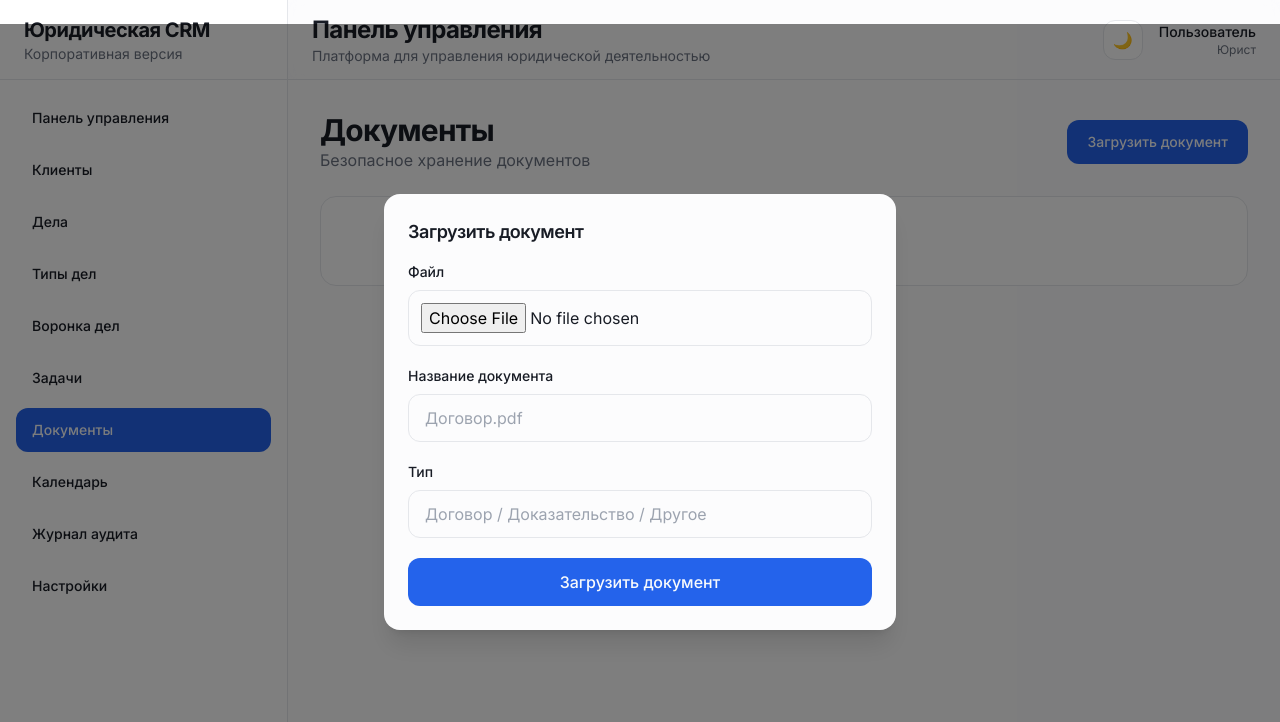
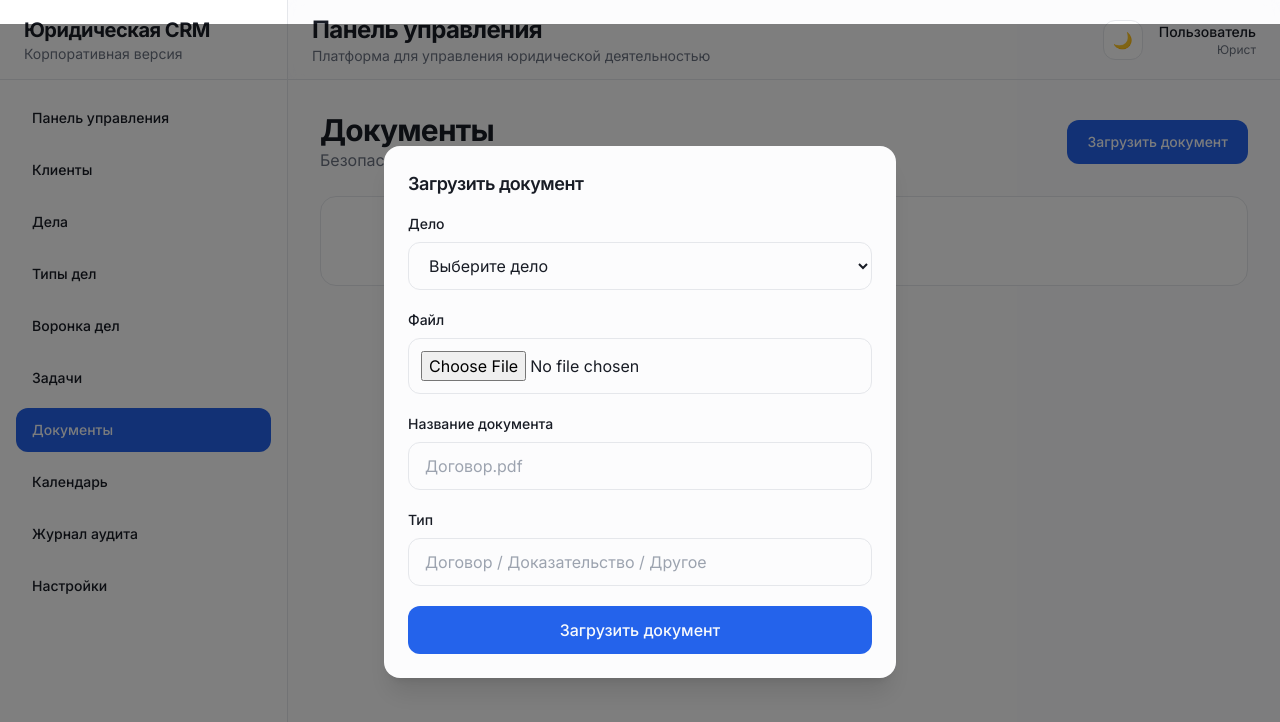
Before and after one commit to RIZVAN321-DIL/SaaS-PROJECT, a Next.js app in the folder frontend/: page /documents in a window 1280 px wide. Both pictures are taken after a click on the button "Загрузить документ". Shown: the top 722 px of the page. Built offline with nearby package versions, Linux system fonts and the light colour scheme.

Commit message:
Update document-upload-form.tsx

```diff
--- a/frontend/src/components/forms/document-upload-form.tsx
+++ b/frontend/src/components/forms/document-upload-form.tsx
@@ -1,9 +1,14 @@
 'use client';
 
-import { FormEvent, useState } from 'react';
+import { FormEvent, useEffect, useState } from 'react';
 
-import { documentsApi } from '@/lib/api';
+import { documentsApi, casesApi } from '@/lib/api';
 import { getAccessToken } from '@/lib/auth';
+
+interface CaseItem {
+  id: string;
+  title: string;
+}
 
 interface DocumentUploadFormProps {
   caseId?: string;
@@ -28,6 +33,38 @@ export function DocumentUploadForm({
 
   const [error, setError] =
     useState('');
+
+  const [cases, setCases] =
+    useState<CaseItem[]>([]);
+
+  const [selectedCaseId, setSelectedCaseId] =
+    useState(caseId || '');
+
+  useEffect(() => {
+    async function loadCases() {
+      const token =
+        getAccessToken();
+
+      if (!token) {
+        return;
+      }
+
+      try {
+        const data =
+          await casesApi.getAll(
+            token,
+          );
+
+        setCases(
+          data as CaseItem[],
+        );
+      } catch {
+        // silently fail
+      }
+    }
+
+    loadCases();
+  }, []);
 
   function handleFileChange(
     e: React.ChangeEvent<HTMLInputElement>,
@@ -62,6 +99,11 @@ export function DocumentUploadForm({
       return;
     }
 
+    if (!selectedCaseId) {
+      setError('Выберите дело');
+      return;
+    }
+
     try {
       setLoading(true);
       setError('');
@@ -86,12 +128,10 @@ export function DocumentUploadForm({
         );
       }
 
-      if (caseId) {
-        formData.append(
-          'caseId',
-          caseId,
-        );
-      }
+      formData.append(
+        'caseId',
+        selectedCaseId,
+      );
 
       await documentsApi.upload(
         formData,
@@ -101,6 +141,7 @@ export function DocumentUploadForm({
       setFile(null);
       setName('');
       setType('');
+      setSelectedCaseId('');
 
       onSuccess?.();
     } catch {
@@ -117,6 +158,47 @@ export function DocumentUploadForm({
       onSubmit={handleSubmit}
       className="space-y-5"
     >
+      <div>
+        <label className="mb-2 block text-sm font-medium">
+          Дело
+        </label>
+
+        <select
+          required
+          value={selectedCaseId}
+          onChange={(e) =>
+            setSelectedCaseId(
+              e.target.value,
+            )
+          }
+          className="
+            h-12
+            w-full
+            rounded-xl
+            border
+            border-border
+            bg-background
+            px-4
+            outline-none
+          "
+        >
+          <option value="">
+            Выберите дело
+          </option>
+
+          {cases.map(
+            (c) => (
+              <option
+                key={c.id}
+                value={c.id}
+              >
+                {c.title}
+              </option>
+            ),
+          )}
+        </select>
+      </div>
+
       <div>
         <label className="mb-2 block text-sm font-medium">
           Файл
```
